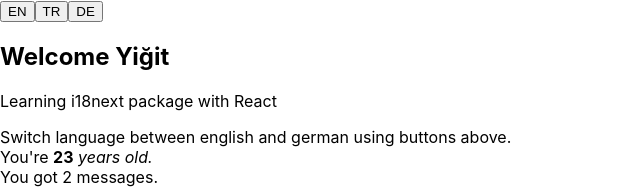
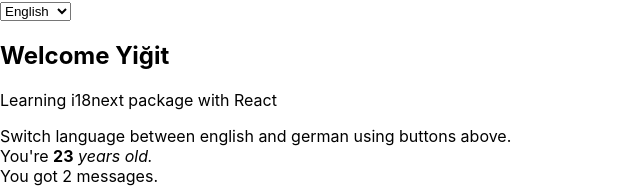
Before and after one commit to yeged/React-i18next, a React (Create React App) app: page / in a window 1280 px wide. Shown: the top 189 px of the page, without its empty margins (0-640 px from the left). Built offline with nearby package versions, Linux system fonts and the light colour scheme.

Commit message:
Cookies and languages dropdown

```diff
--- a/package.json
+++ b/package.json
@@ -13,6 +13,7 @@
     "i18next": "^21.4.2",
     "i18next-browser-languagedetector": "^6.1.2",
     "i18next-http-backend": "^1.3.1",
+    "js-cookie": "^3.0.1",
     "react": "^17.0.2",
     "react-dom": "^17.0.2",
     "react-i18next": "^11.14.1",
@@ -43,5 +44,8 @@
       "last 1 firefox version",
       "last 1 safari version"
     ]
+  },
+  "devDependencies": {
+    "@types/js-cookie": "^3.0.0"
   }
 }
--- a/src/App.tsx
+++ b/src/App.tsx
@@ -1,20 +1,57 @@
 import './App.css';
 import { Trans, useTranslation } from 'react-i18next';
+import React, { useState } from 'react';
+import cookies from 'js-cookie';
 
 function App() {
   const { t, i18n } = useTranslation();
 
+  const [selectedLang, setSelectedLang] = useState<string>(
+    cookies.get('i18next') || 'en',
+  );
+
+  const languages = [
+    {
+      code: 'en',
+      name: 'English',
+      country_code: 'gb',
+    },
+    {
+      code: 'tr',
+      name: 'Türkçe',
+      country_code: 'tr',
+    },
+    {
+      code: 'de',
+      name: 'Deutsch',
+      country_code: 'de',
+    },
+  ];
   const age: number = 23;
   const messages: string[] = ['sa', 'as'];
 
-  const changeLanguage = (lang: string): void => {
-    i18n.changeLanguage(lang);
+  const changeLanguage = (
+    e: React.ChangeEvent<HTMLSelectElement>,
+  ): void => {
+    setSelectedLang(e.target.value);
+    i18n.changeLanguage(e.target.value);
   };
   return (
     <div>
-      <button onClick={() => changeLanguage('en')}>EN</button>
-      <button onClick={() => changeLanguage('tr')}>TR</button>
-      <button onClick={() => changeLanguage('de')}>DE</button>
+      <select
+        value={selectedLang}
+        onChange={changeLanguage}
+        onBlur={changeLanguage}
+      >
+        {languages.map(({ code, name, country_code }) => {
+          return (
+            <option key={country_code} value={code}>
+              {name}
+            </option>
+          );
+        })}
+      </select>
+
       <h2>{t('title', { name: 'Yiğit' })}</h2>
       <p>{t('description.part1')}</p>
       <Trans i18nKey="description.part2" />
```
Also changed, not shown: 1 other file (tests, documents, lock files or other folders).
